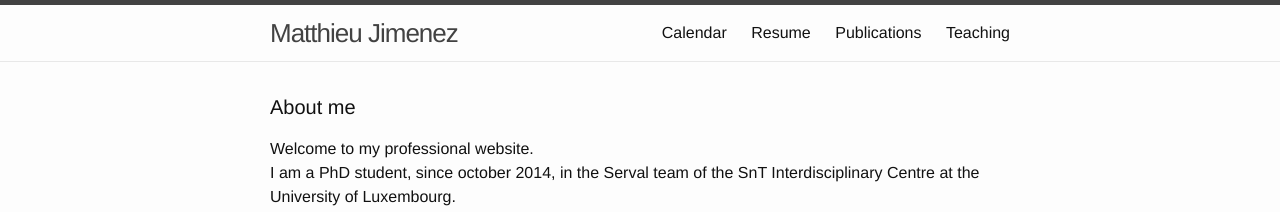
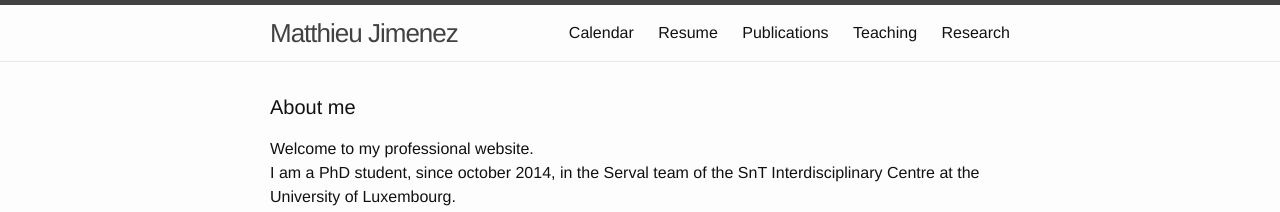
Before and after one commit to electricalwind/electricalwind.github.io, a Jekyll site: the page built from index.html, in a window 1280 px wide. Shown: the top 212 px of the page. Built offline with Jekyll 4.4.1, drawn with Linux system fonts in a browser that asks for light colours; the list of posts is cut into pages by our own code.

Commit message:
Update header.html

```diff
--- a/_includes/header.html
+++ b/_includes/header.html
@@ -18,6 +18,7 @@
           <a class="page-link" href="/Resume/">Resume</a>
           <a class="page-link" href="/Publications/">Publications</a>
           <a class="page-link" href="/Teaching/">Teaching</a>
+          <a class="page-link" href="/Research/">Research</a>
       </div>
     </nav>
 
```
